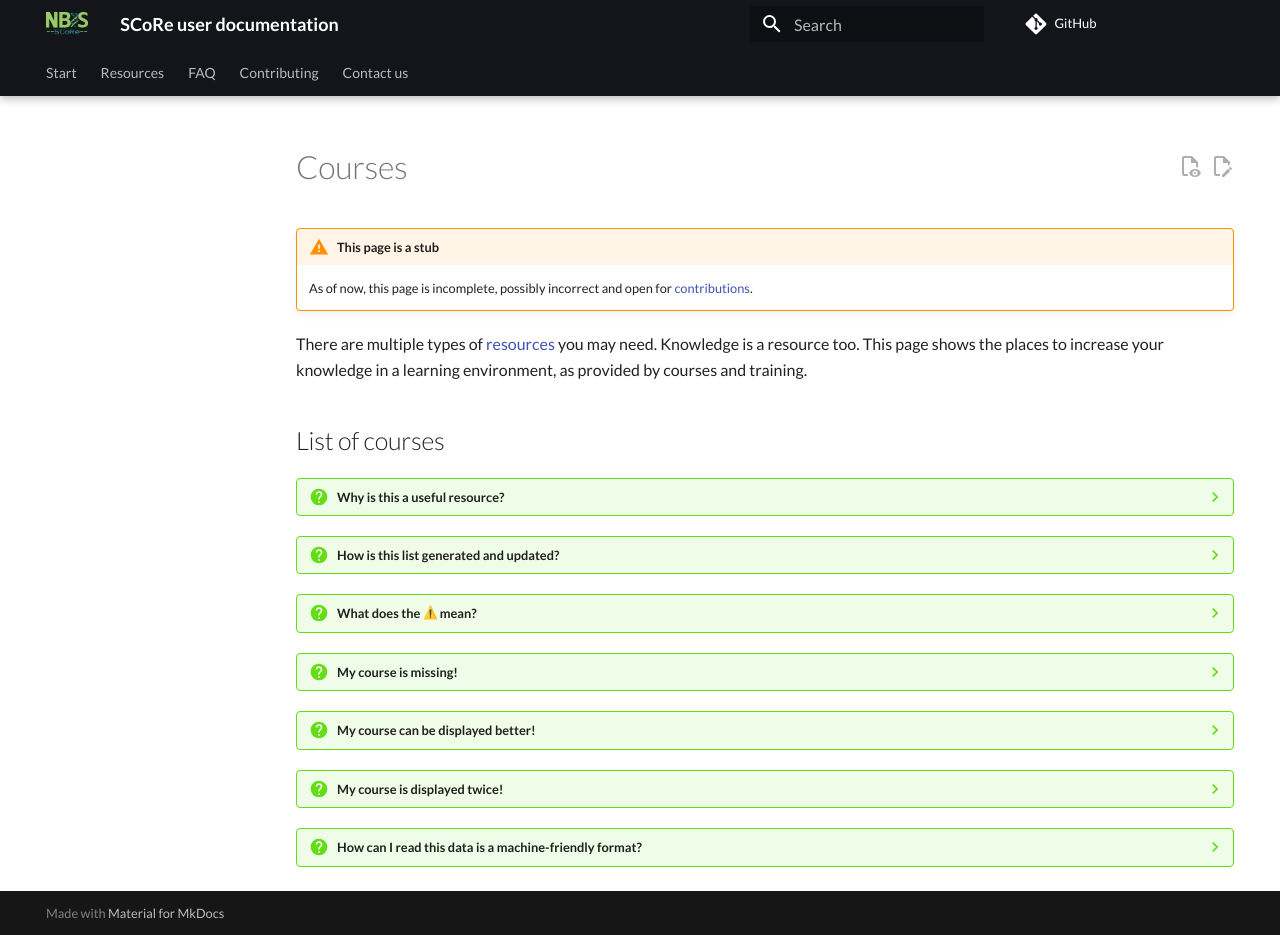
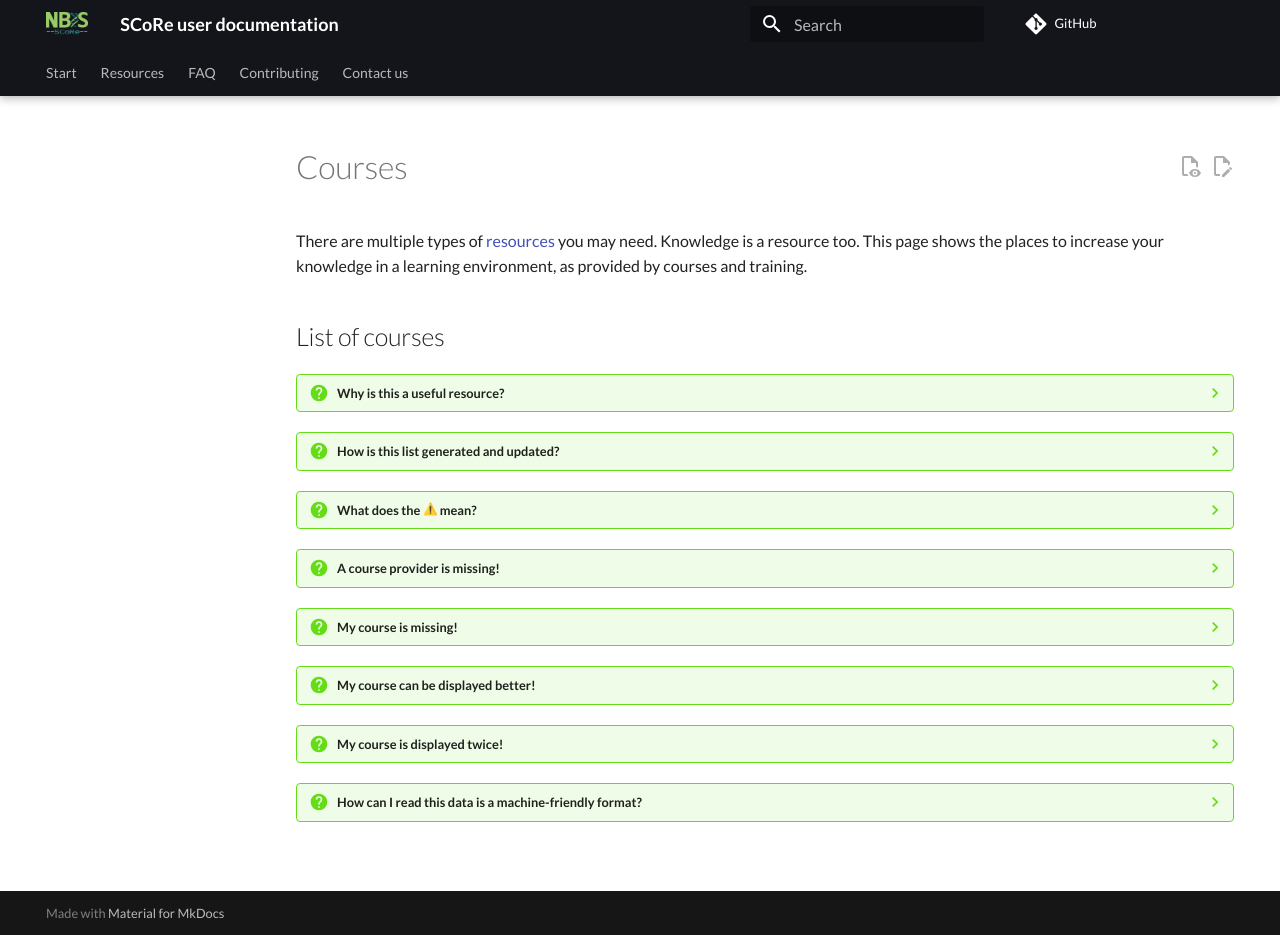
Before and after one commit to NBISweden/SCoRe_user_doc, an MkDocs documentation site: the page built from docs/courses_1.md, in a window 1280 px wide and 935 px high. Built offline with MkDocs 1.6.1 and Material for MkDocs 9.7.7, drawn with Linux system fonts in a browser that asks for light colours; emoji names are drawn with the system emoji font; comment, search, counter and statistics services are not loaded.

Commit message:
Mention missing course provider

```diff
--- a/docs/courses_1.md
+++ b/docs/courses_1.md
@@ -1,9 +1,4 @@
 # Courses
-
-!!! warning "This page is a stub"
-
-    As of now, this page is incomplete, possibly incorrect and
-    open for [contributions](CONTRIBUTING.md).
 
 There are multiple types of [resources](resources.md) you may need.
 Knowledge is a resource too.
@@ -36,6 +31,11 @@ as provided by courses and training.
 
     It means that the course provider has supplied a broken course URL.
 
+???- question "A course provider is missing!"
+
+    If a course provider is missing, please [contribute](CONTRIBUTING.md)
+    or [contact us](contact_us.md).
+
 ???- question "My course is missing!"
 
     If your course is missing, please [contribute](CONTRIBUTING.md)
```
